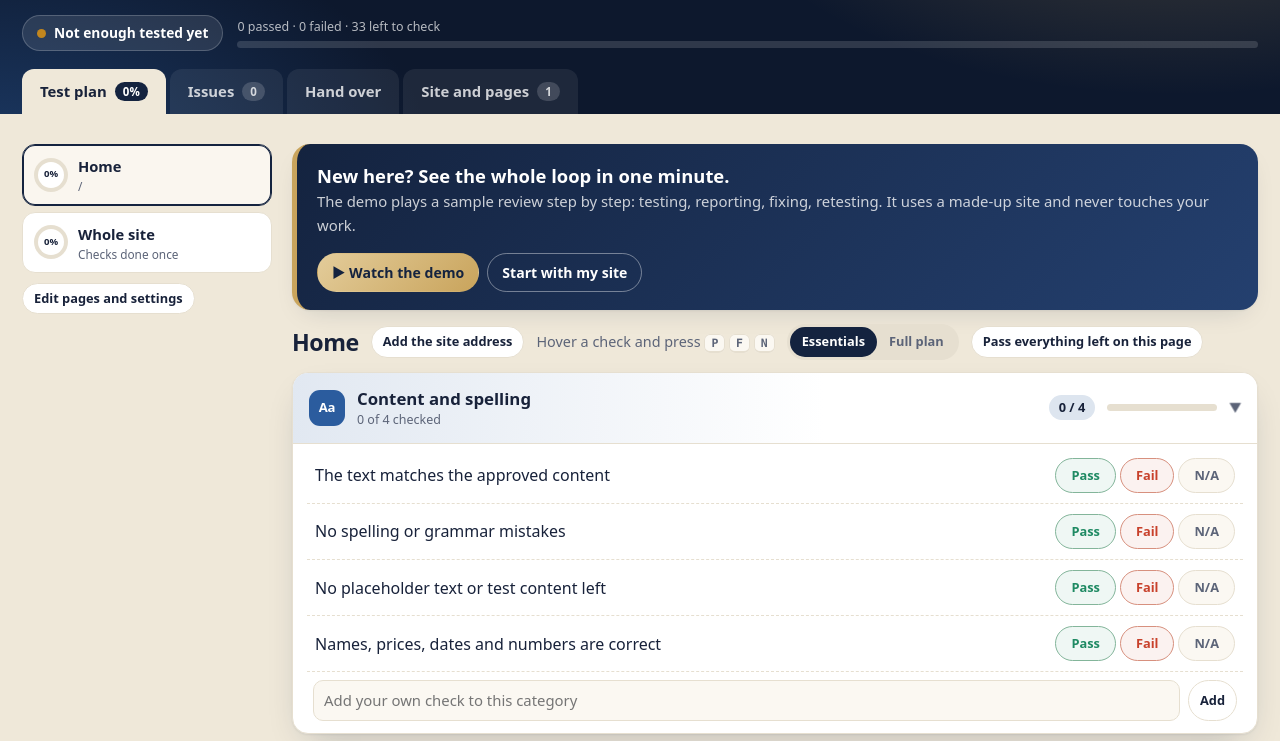
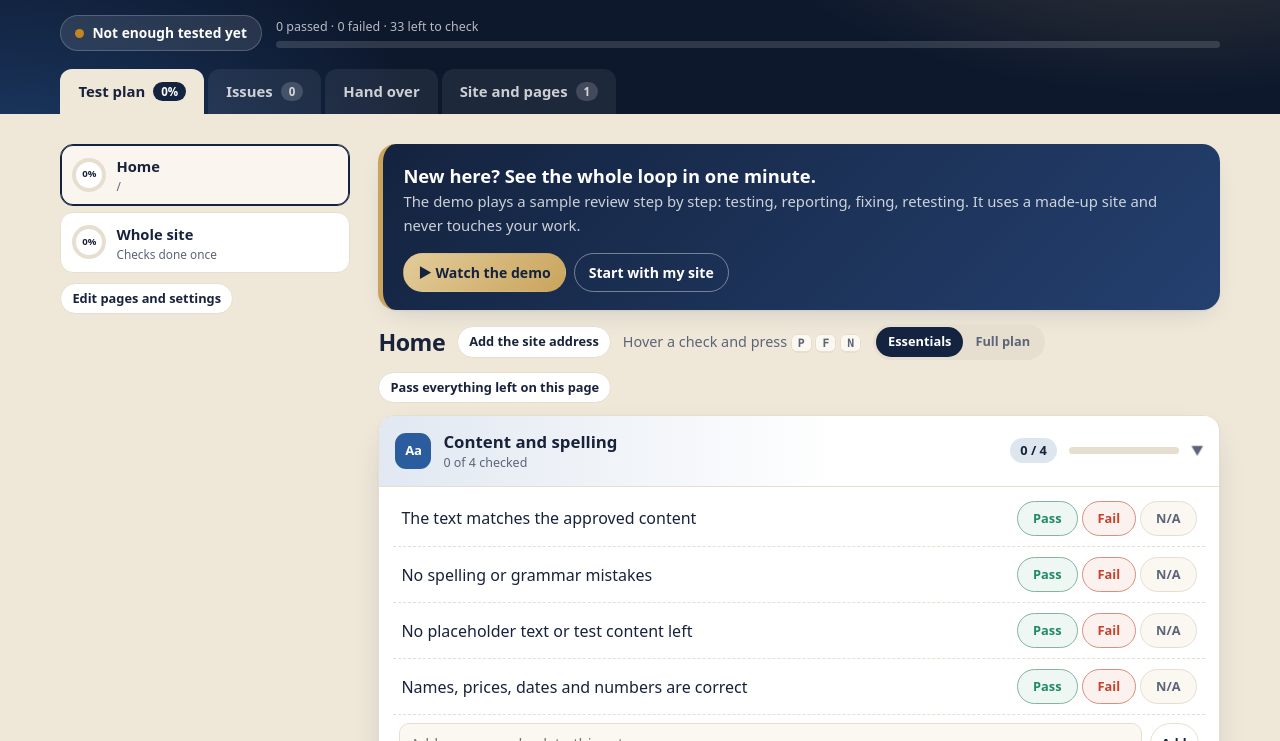
Before and after one commit to rechidwahiba-cell/qa-handoff, a plain HTML site: page index.html in a window 1280 px wide. Shown: the part 145-886 px from the top of the page. Drawn offline with Linux system fonts and the light colour scheme.

Commit message:
Use the full width on large screens
Co-Authored-By: Claude Fable 5.2 <noreply@anthropic.com>

```diff
--- a/index.html
+++ b/index.html
@@ -244,6 +244,8 @@ body.demo .hero{background:radial-gradient(700px 380px at 92% -10%,rgba(95,207,1
 body.demo .side{visibility:hidden}
 body.demo .eyebrow:after{content:" \00b7  demo with a sample site"}
 body.demo .tabb[aria-current=true]{background:var(--bg)}
+.wrap{max-width:min(1600px,94vw)}
+@media(min-width:861px){.plan{grid-template-columns:290px minmax(0,1fr);gap:28px}}
 </style>
 </head>
 <body>
```
